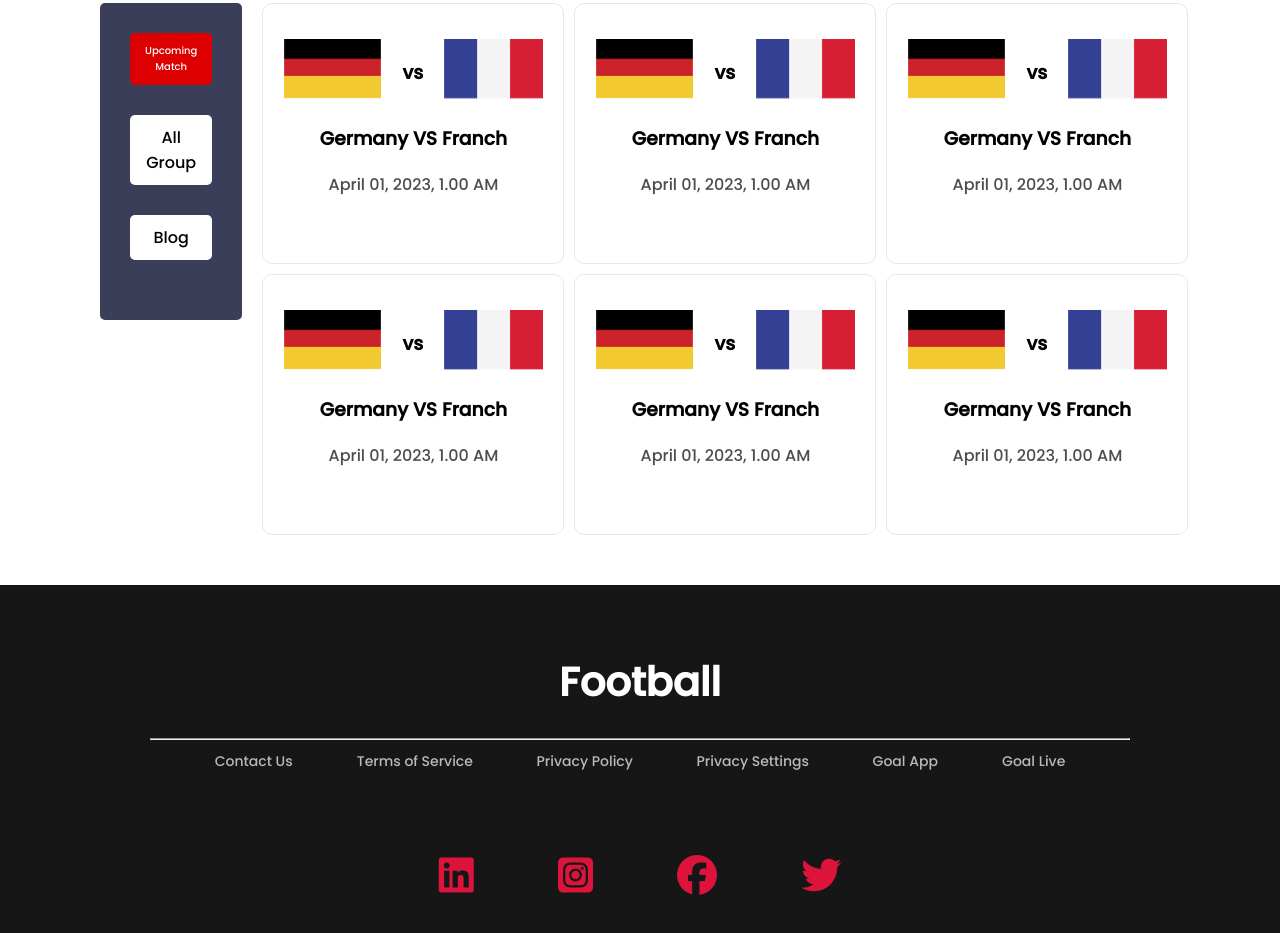
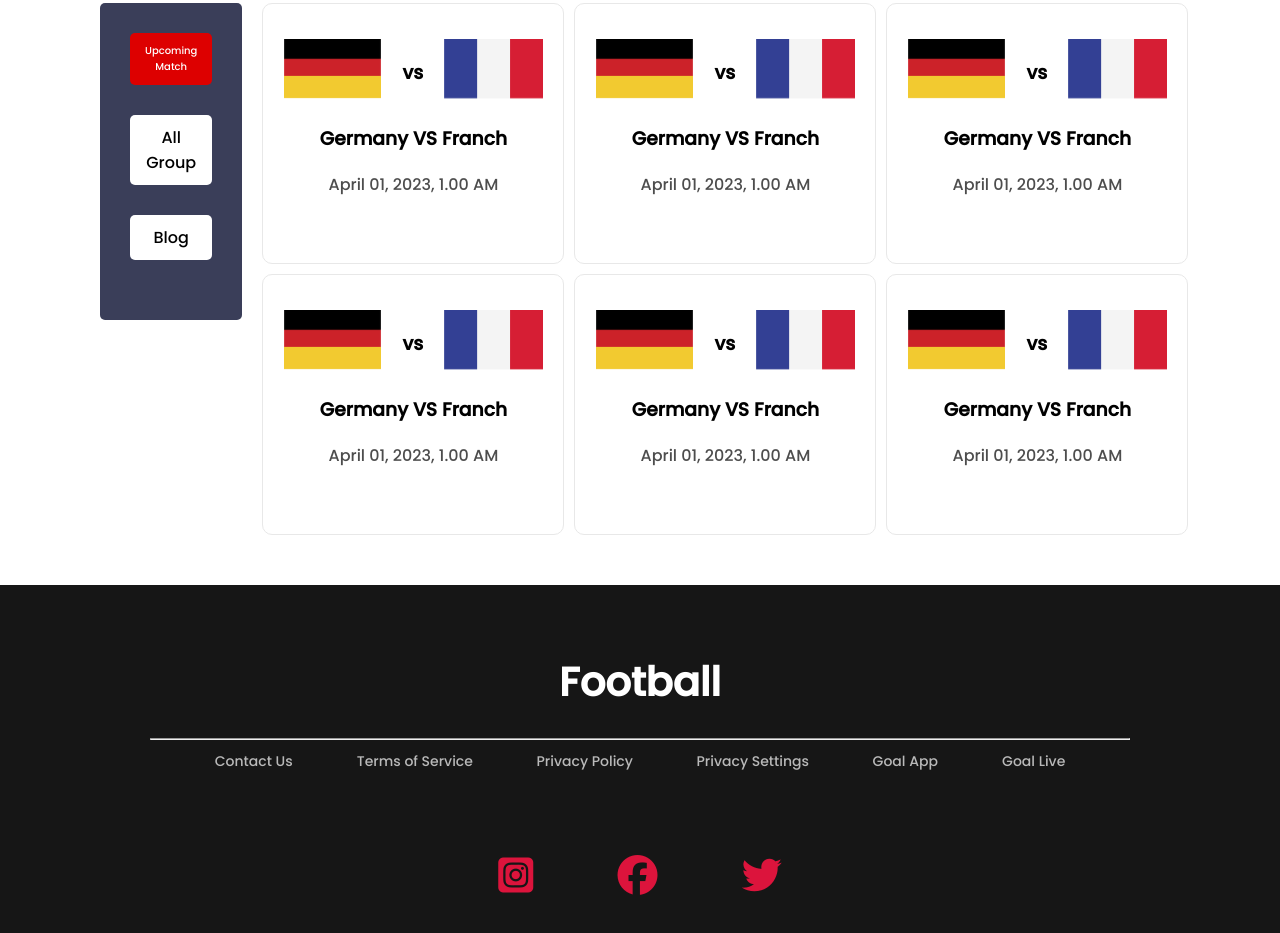
Before and after one commit to shoyaibislam24/world-cup-main, a plain HTML site: page match.html in a window 1280 px wide. Shown: the part 651-1584 px from the top of the page. Drawn offline with Linux system fonts and the light colour scheme.

Commit message:
btn-added

```diff
--- a/match.html
+++ b/match.html
@@ -123,7 +123,6 @@
             <a href="">Goal Live</a>
         </div>
         <div class="social-icon">
-            <a href="https://www.linkedin.com/in/mdsanjid/" target="_blank"><i class="fa-brands fa-linkedin"></i></a>
             <i class="fa-brands fa-instagram-square"></i>
             <i class="fa-brands fa-facebook"></i>
             <i class="fa-brands fa-twitter"></i>
```
Also changed, not shown: group.html (+0 -1 lines).
